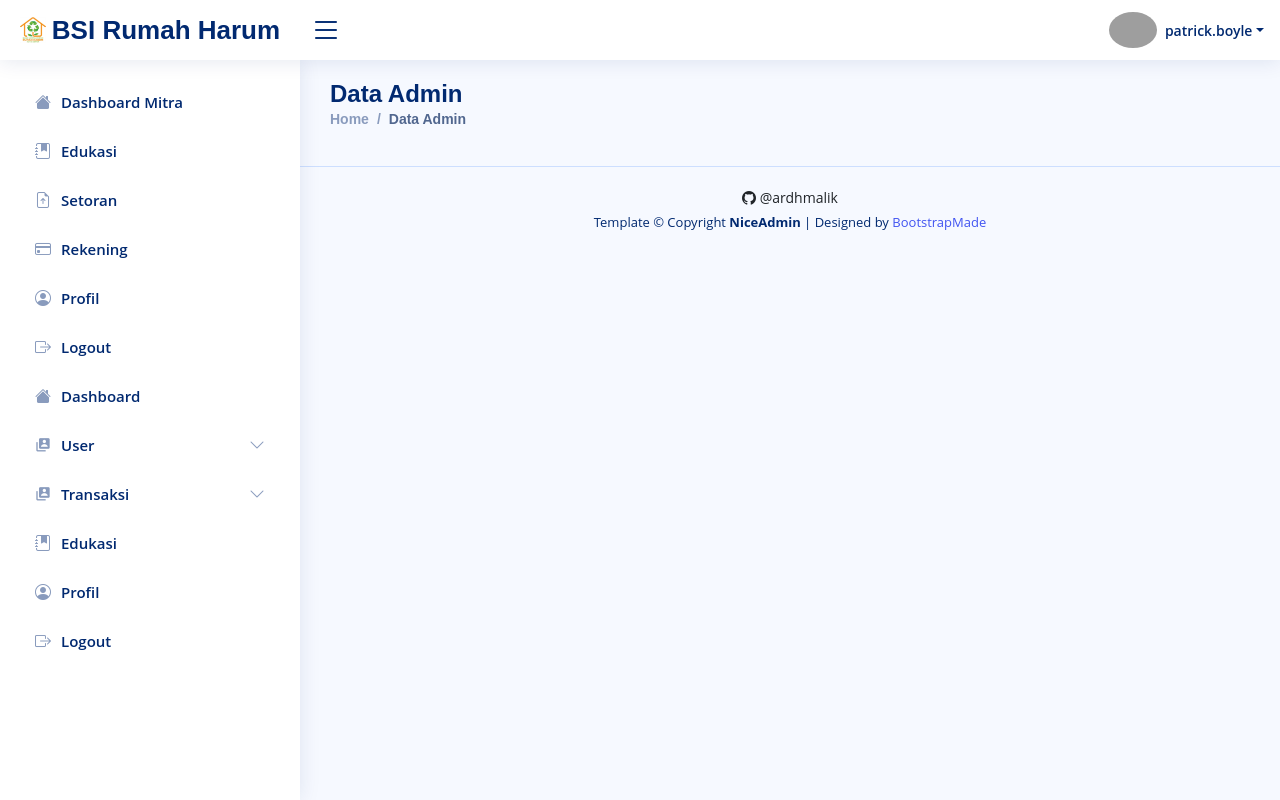
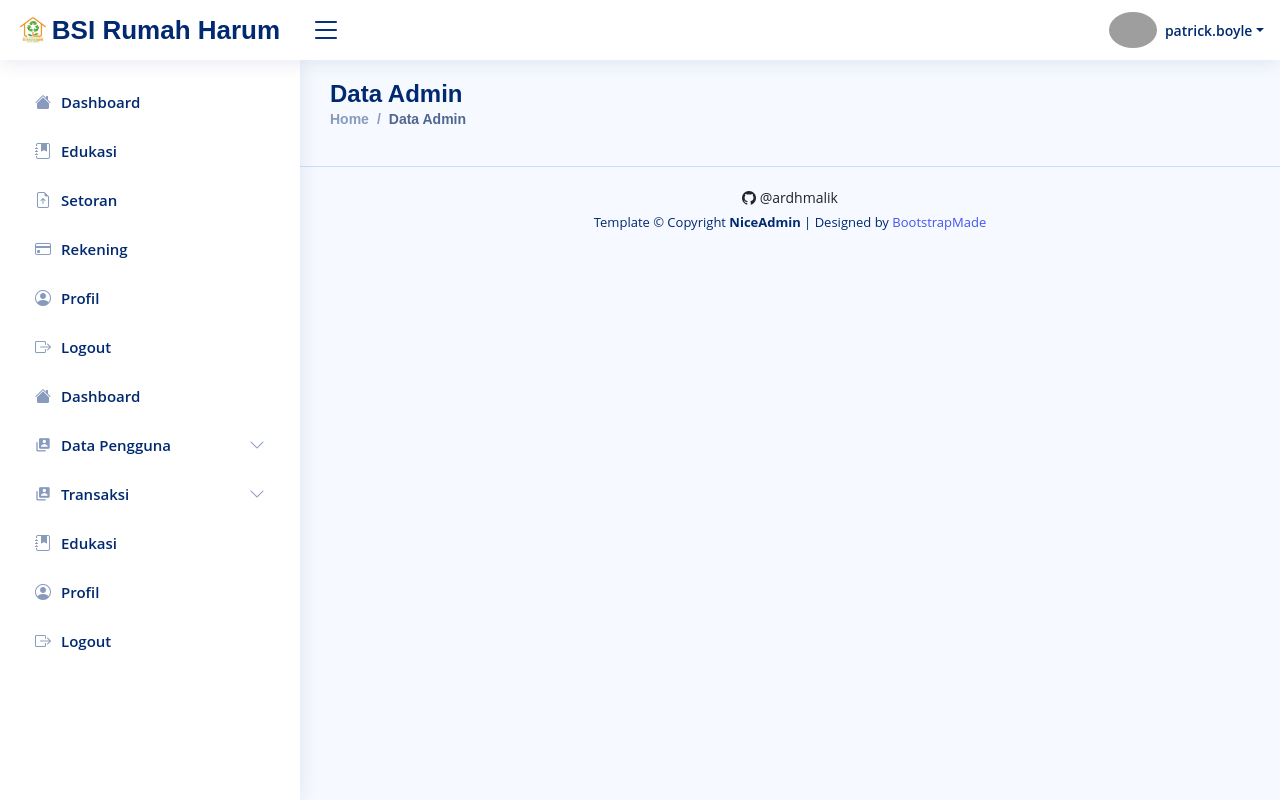
Before and after one commit to ardhmalik/skripsi, a CodeIgniter app: page /bsirh/index.php/actor/data_admin in a window 1280 px wide. Run offline with CodeIgniter, Linux system fonts and the light colour scheme; a user stored in the database is signed in; data comes from the database, SQL or seed files in the repository; data that the repository does not hold is empty; some libraries are stand-ins or nearby versions; grey boxes are pictures that could not be loaded.

Commit message:
Change nav aside conditions

```diff
--- a/application/views/sections/nav.php
+++ b/application/views/sections/nav.php
@@ -57,46 +57,41 @@ $sess = [
 <!-- End Header -->
 
 <!-- ======= Sidebar ======= -->
-<?php
-$aside_mitra = ['Dashboard Mitra', 'Edukasi', 'Setoran', 'Rekening', 'Struktur', 'Profil'];
-$aside_user = ['Dashboard', 'User', 'User Admin', 'User Mitra', 'Transaksi', 'Setoran', 'Penjemputan', 'Pembayaran', 'Penjualan', 'Pembeli', 'Sampah', 'Edukasi', 'Profil'];
-// $title = 'Da';
-?>
 <aside id="sidebar" class="sidebar">
     <ul class="sidebar-nav <?= (($sess['tipe']) ? '' : 'd-none') ?>" id="sidebar-nav">
         <!-- Dashboard -->
         <li class="nav-item">
-            <a class="nav-link <?= ($title === $aside_mitra[0]) ? '' : 'collapsed' ?>" href="<?= site_url('dashboard') ?>">
+            <a class="nav-link <?= ($this->uri->segment(1) == 'dashboard') ? '' : 'collapsed' ?>" href="<?= site_url('dashboard') ?>">
                 <i class="bi bi-house-fill"></i>
-                <span><?= $aside_mitra[0] ?></span>
+                <span>Dashboard</span>
             </a>
         </li>
         <!-- Edukasi -->
         <li class="nav-item">
-            <a class="nav-link <?= ($title === $aside_mitra[1]) ? '' : 'collapsed' ?>" href="<?= site_url('edukasi') ?>">
+            <a class="nav-link <?= ($this->uri->segment(1) == 'edukasi') ? '' : 'collapsed' ?>" href="<?= site_url('edukasi') ?>">
                 <i class="bi bi-journal-bookmark-fill"></i>
-                <span><?= $aside_mitra[1] ?></span>
+                <span>Edukasi</span>
             </a>
         </li>
         <!-- Setoran -->
         <li class="nav-item">
-            <a class="nav-link <?= ($title === $aside_mitra[2]) ? '' : 'collapsed' ?>" href="<?= site_url('setoran') ?>">
+            <a class="nav-link <?= ($this->uri->segment(1) == 'setoran') ? '' : 'collapsed' ?>" href="<?= site_url('setoran') ?>">
                 <i class="bi bi-file-earmark-arrow-up"></i>
-                <span><?= $aside_mitra[2] ?></span>
+                <span>Setoran</span>
             </a>
         </li>
         <!-- Rekening -->
         <li class="nav-item">
-            <a class="nav-link <?= ($title === $aside_mitra[3]) ? '' : 'collapsed' ?>" href="<?= site_url('rekening') ?>">
+            <a class="nav-link <?= ($this->uri->segment(1) == 'rekening') ? '' : 'collapsed' ?>" href="<?= site_url('rekening') ?>">
                 <i class="bi bi-credit-card"></i>
-                <span><?= $aside_mitra[3] ?></span>
+                <span>Rekening</span>
             </a>
         </li>
         <!-- Profil -->
         <li class="nav-item">
-            <a class="nav-link <?= ($title === $aside_mitra[5]) ? '' : 'collapsed' ?>" href="<?= site_url('profil_mitra') ?>">
+            <a class="nav-link <?= ($this->uri->segment(1) == 'profil_mitra') ? '' : 'collapsed' ?>" href="<?= site_url('profil_mitra') ?>">
                 <i class="bi bi-person-circle"></i>
-                <span><?= $aside_mitra[5] ?></span>
+                <span>Profil</span>
             </a>
         </li>
         <!-- Logout -->
@@ -113,28 +108,28 @@ $aside_user = ['Dashboard', 'User', 'User Admin', 'User Mitra', 'Transaksi', 'Se
         <li class="nav-item">
             <a class="nav-link <?= ($this->uri->segment(1) == 'dashboard_user') ? '' : 'collapsed' ?>" href="<?= site_url('dashboard_user') ?>">
                 <i class="bi bi-house-fill"></i>
-                <span><?= $aside_user[0] ?></span>
+                <span>Dashboard</span>
             </a>
         </li>
         <!-- Data Pengguna -->
         <li class="nav-item">
             <a class="nav-link <?= ($this->uri->segment(1) == 'data_admin' || $this->uri->segment(1) == 'data_mitra') ? '' : 'collapsed' ?>" data-bs-target="#forms-nav-user" data-bs-toggle="collapse" href="#">
                 <i class="bx bxs-user-account"></i>
-                <span><?= $aside_user[1] ?></span><i class="bi bi-chevron-down ms-auto"></i>
+                <span>Data Pengguna</span><i class="bi bi-chevron-down ms-auto"></i>
             </a>
             <ul id="forms-nav-user" class="nav-content collapse <?= ($this->uri->segment(1) == 'data_admin' || $this->uri->segment(1) == 'data_mitra') ? 'show' : '' ?>" data-bs-parent="#sidebar-nav">
                 <?php if ($sess['role'] === 'Ketua') : ?>
                     <li>
                         <a href="<?= site_url('data_admin') ?>" class="<?= ($this->uri->segment(1) == 'data_admin') ? 'active' : '' ?>">
                             <i class="bi bi-circle"></i>
-                            <span><?= $aside_user[2] ?></span>
+                            <span>Admin</span>
                         </a>
                     </li>
                 <?php endif ?>
                 <li>
                     <a href="<?= site_url('data_mitra') ?>" class="<?= ($this->uri->segment(1) == 'data_mitra') ? 'active' : '' ?>">
                         <i class="bi bi-circle"></i>
-                        <span><?= $aside_user[3] ?></span>
+                        <span>Mitra</span>
                     </a>
                 </li>
             </ul>
@@ -143,43 +138,43 @@ $aside_user = ['Dashboard', 'User', 'User Admin', 'User Mitra', 'Transaksi', 'Se
         <li class="nav-item">
             <a class="nav-link <?= ($this->uri->segment(1) == 'data_setoran' || $this->uri->segment(1) == 'data_penjemputan' || $this->uri->segment(1) == 'data_pembayaran' || $this->uri->segment(1) == 'data_penjualan' || $this->uri->segment(1) == 'data_pembeli' || $this->uri->segment(1) == 'data_sampah') ? '' : 'collapsed' ?>" data-bs-target="#forms-nav-trans" data-bs-toggle="collapse" href="#">
                 <i class="bx bxs-user-account"></i>
-                <span><?= $aside_user[4] ?></span><i class="bi bi-chevron-down ms-auto"></i>
+                <span>Transaksi</span><i class="bi bi-chevron-down ms-auto"></i>
             </a>
             <ul id="forms-nav-trans" class="nav-content collapse <?= ($this->uri->segment(1) == 'data_setoran' || $this->uri->segment(1) == 'data_penjemputan' || $this->uri->segment(1) == 'data_pembayaran' || $this->uri->segment(1) == 'data_penjualan' || $this->uri->segment(1) == 'data_pembeli' || $this->uri->segment(1) == 'data_sampah') ? 'show' : '' ?>" data-bs-parent="#sidebar-nav">
                 <li>
                     <a href="<?= site_url('data_setoran') ?>" class="<?= ($this->uri->segment(1) == 'data_setoran') ? 'active' : '' ?>">
                         <i class="bi bi-circle"></i>
-                        <span><?= $aside_user[5] ?></span>
+                        <span>Setoran</span>
                     </a>
                 </li>
                 <li>
                     <a href="<?= site_url('data_penjemputan') ?>" class="<?= ($this->uri->segment(1) == 'data_penjemputan') ? 'active' : '' ?>">
                         <i class="bi bi-circle"></i>
-                        <span><?= $aside_user[6] ?></span>
+                        <span>Penjemputan</span>
                     </a>
                 </li>
                 <li>
                     <a href="<?= site_url('data_pembayaran') ?>" class="<?= ($this->uri->segment(1) == 'data_pembayaran') ? 'active' : '' ?>">
                         <i class="bi bi-circle"></i>
-                        <span><?= $aside_user[7] ?></span>
+                        <span>Pembayaran</span>
                     </a>
                 </li>
                 <li>
                     <a href="<?= site_url('data_penjualan') ?>" class="<?= ($this->uri->segment(1) == 'data_pembayaran') ? 'active' : '' ?>">
                         <i class="bi bi-circle"></i>
-                        <span><?= $aside_user[8] ?></span>
+                        <span>Pembayaran</span>
                     </a>
                 </li>
                 <li>
                     <a href="<?= site_url('data_pembeli') ?>" class="<?= ($this->uri->segment(1) == 'data_pembeli') ? 'active' : '' ?>">
                         <i class="bi bi-circle"></i>
-                        <span><?= $aside_user[9] ?></span>
+                        <span>Pembeli</span>
                     </a>
                 </li>
                 <li>
                     <a href="<?= site_url('data_sampah') ?>" class="<?= ($this->uri->segment(1) == 'data_sampah') ? 'active' : '' ?>">
                         <i class="bi bi-circle"></i>
-                        <span><?= $aside_user[10] ?></span>
+                        <span>Sampah</span>
                     </a>
                 </li>
             </ul>
@@ -188,14 +183,14 @@ $aside_user = ['Dashboard', 'User', 'User Admin', 'User Mitra', 'Transaksi', 'Se
         <li class="nav-item">
             <a class="nav-link <?= ($this->uri->segment(1) == 'data_edukasi') ? '' : 'collapsed' ?>" href="<?= site_url('data_edukasi') ?>">
                 <i class="bi bi-journal-bookmark-fill"></i>
-                <span><?= $aside_user[11] ?></span>
+                <span>Edukasi</span>
             </a>
         </li>
         <!-- Profil -->
         <li class="nav-item">
             <a class="nav-link <?= ($this->uri->segment(1) == 'profil_user') ? '' : 'collapsed' ?>" href="<?= site_url('profil_user') ?>">
                 <i class="bi bi-person-circle"></i>
-                <span><?= $aside_user[12] ?></span>
+                <span>Profil</span>
             </a>
         </li>
         <!-- Logout -->
```
